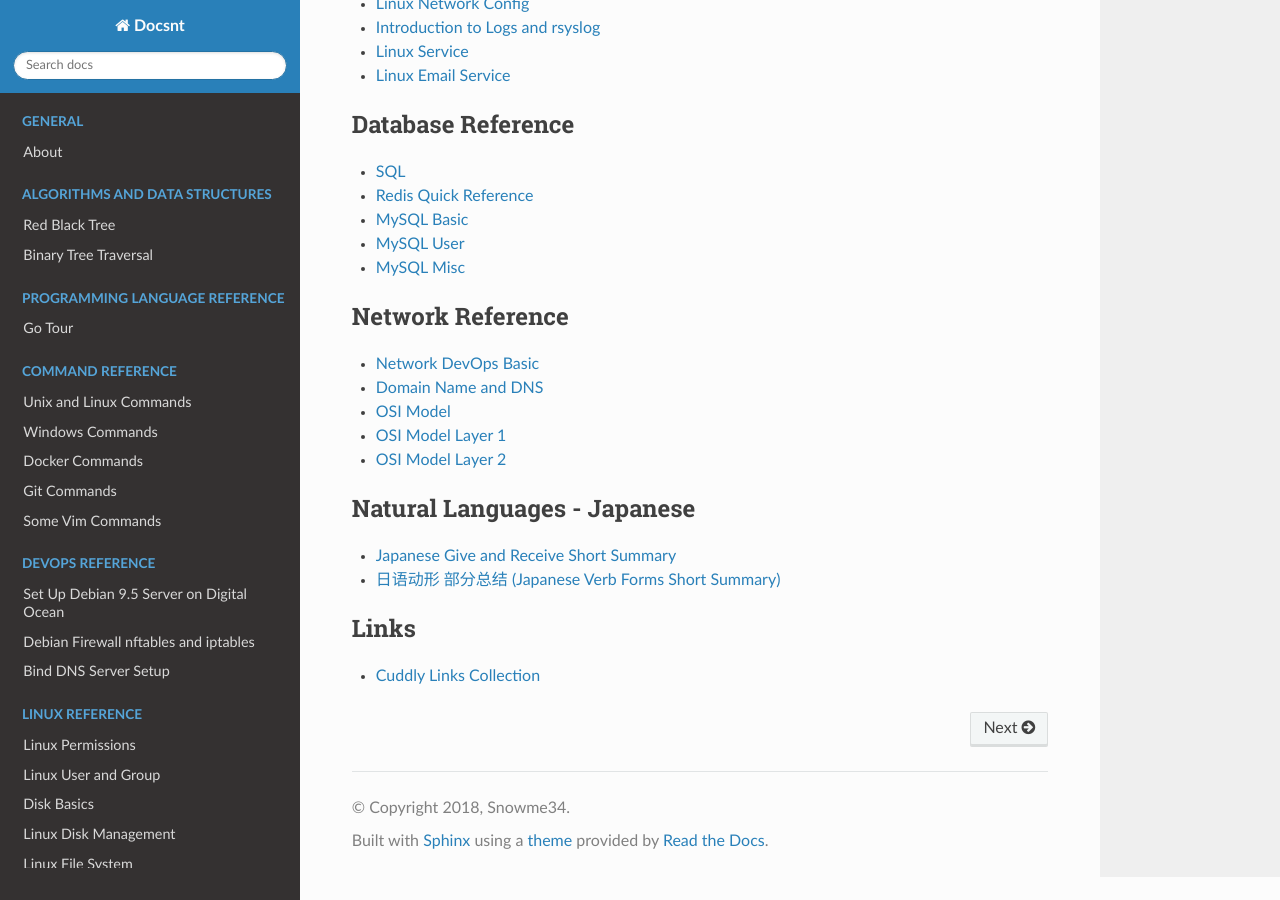
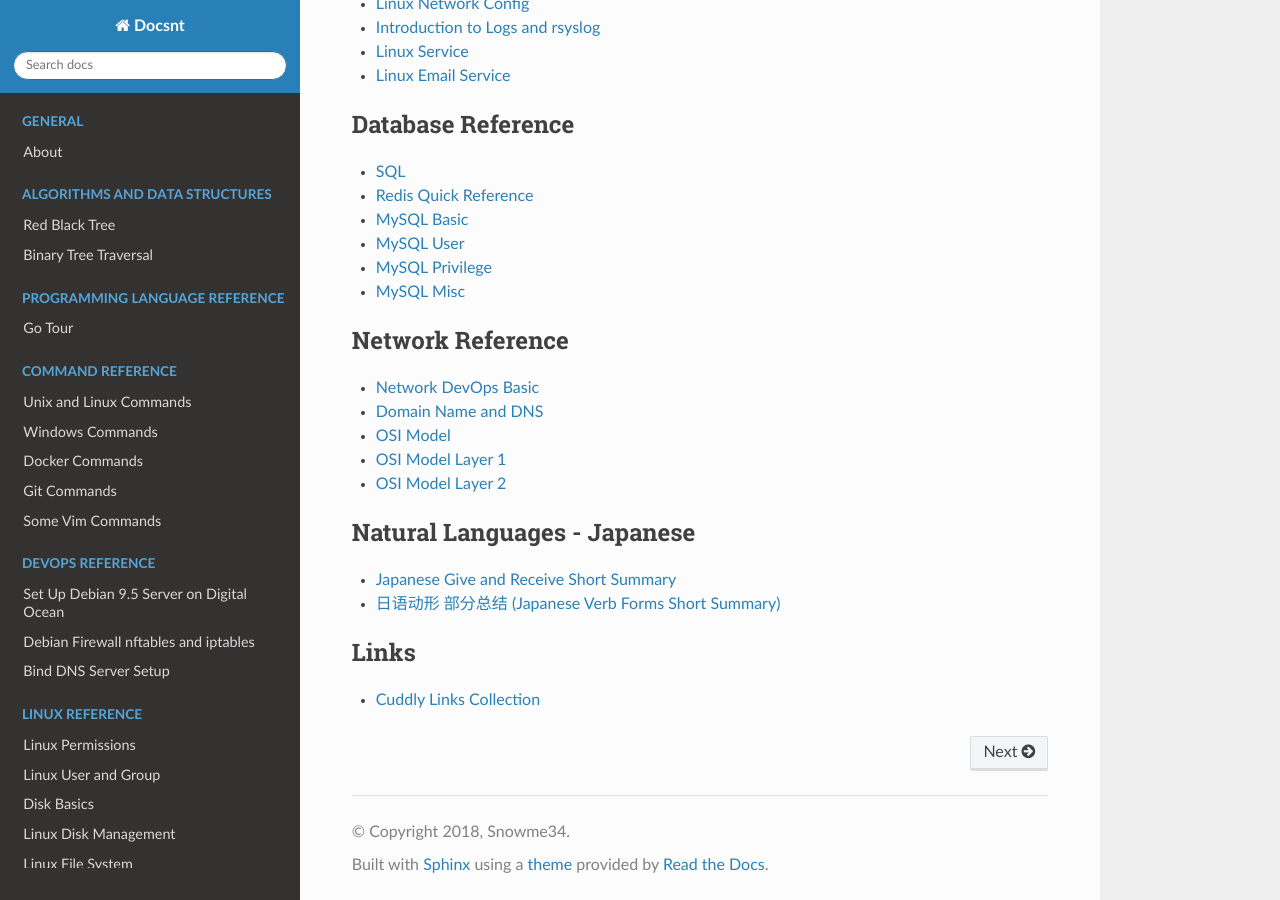
Before and after one commit to snowme34/snowme34.com, a Sphinx documentation site: the page built from docs/source/index.rst, in a window 1280 px wide and 900 px high, scrolled down 1749 px. Built offline with Sphinx 7.4.7 and the Read the Docs theme 2.0.0, drawn with Linux system fonts in a browser that asks for light colours.

Commit message:
add mysql privilege to index

```diff
--- a/docs/source/index.rst
+++ b/docs/source/index.rst
@@ -122,6 +122,7 @@ The organization of this site is as following:
    reference/database/redis-quick-reference
    reference/database/mysql/mysql-basic
    reference/database/mysql/mysql-user
+   reference/database/mysql/mysql-privilege
    reference/database/mysql/mysql-misc
 
 
```
